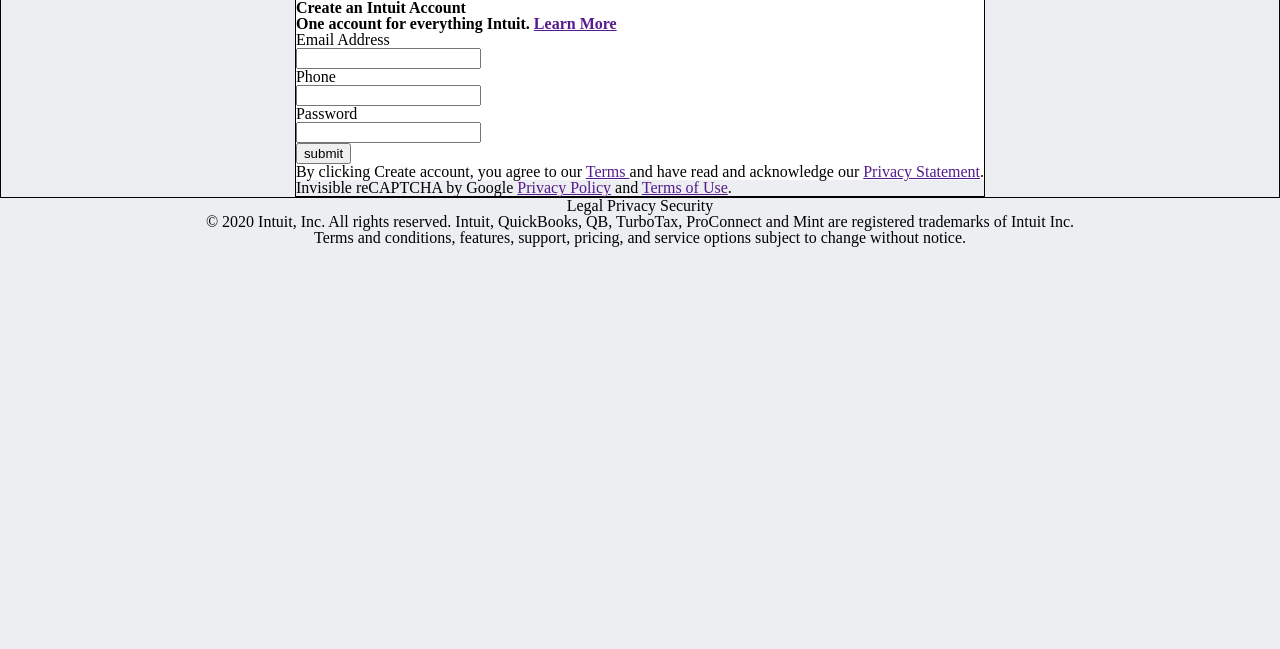
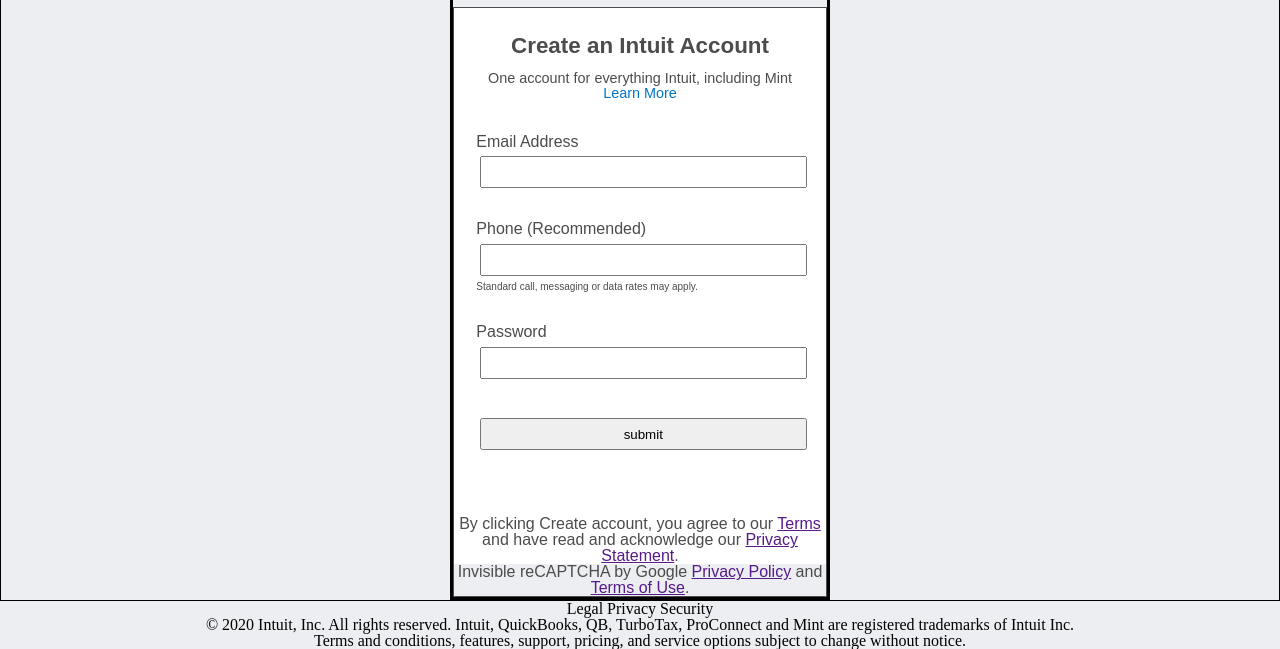
Before and after one commit to 8Bts/HTML-Forms, a plain HTML site: page index.html in a window 1280 px wide. Shown: the part 171-820 px from the top of the page. Drawn offline with Linux system fonts and the light colour scheme; a web font is replaced by a local one.

Commit message:
Adjusted form elements

```diff
--- a/index.html
+++ b/index.html
@@ -3,6 +3,7 @@
         <title>Intuit</title>
         <link rel="stylesheet" href="style.css">
         <link rel="stylesheet" href="css-reset.css">
+        <link href="https://fonts.googleapis.com/css?family=Hepta+Slab&display=swap" rel="stylesheet">
         <meta charset="utf-8">
         <meta name="viewport" content="width=device-width, initial-scale=1">
         <script src="https://kit.fontawesome.com/e2597287a1.js" crossorigin="anonymous"></script>
@@ -22,20 +23,26 @@
             </div>
         </nav>
         <main id="main">
-            <div class="signup">
+            <div class="main-div">
                 <div class="logo-div">
                     <img src="/assets/intuit-logo.png" alt="Intuit_Logo" class="intuit-logo">
                 </div>
                 <div class="signup-form">
-                    <h2>Create an Intuit Account</h2>
-                    <h4>One account for everything Intuit. <a href="">Learn More</a></h4>
+                    <div class="form-head-div">
+                        <h1 class="main-h1">Create an Intuit Account</h1>
+                        <br>
+                        <p>One account for everything Intuit, including Mint</p>
+                        <a  class="learn-more" href="">Learn More</a>
+                    </div>
                     <form action="" class="form">
-                        <label for="">Email Address</label> <br>
-                        <input type="text" name="" id=""> <br>
-                        <label for="">Phone</label> <br>
-                        <input type="text" name="" id=""> <br>
-                        <label for="">Password</label> <br>
-                        <input type="text" name="" id=""> <br>
+                        <label for="email">Email Address</label> <br>
+                        <input type="text" name="" id="email"> <br>
+                        <label for="phone">Phone (Recommended)</label> <br>
+                        <input type="text" name="" id="phone">
+                        <span class="under-input">Standard call, messaging or data rates may apply.</span><br>
+                        <div class="gap-div"></div>
+                        <label for="passw">Password</label> <br>
+                        <input type="text" name="" id="passw"> <br>
                         <input type="submit" name="" id="" value="submit">
                     </form>
                     <div class="terms"> By clicking Create account, you agree to our
--- a/style.css
+++ b/style.css
@@ -17,7 +17,7 @@ body{
 .signin{
     display: flex;
     flex-flow: row nowrap;
-    margin-right: 1.4%;
+    margin-right: 2%;
     padding: 0.9% 1%;
 }
 
@@ -55,7 +55,11 @@ body{
     align-items: center;
 }
 
-.signup{
+.main-div{
+    display: flex;
+    flex-flow: column nowrap;
+    border: solid;
+    width: 380px;
 
 }
 
@@ -63,19 +67,57 @@ body{
     display: flex;
     justify-content: center;
     align-items: center;
-    padding: 3% 1%;;
+    padding: 6.3% 1%;;
 }
 
 
 .intuit-logo{
-    width: 40%;
+    width: 73%;
 }
 
 .signup-form{
     background-color: white;
+    font-family:Arial, Helvetica, sans-serif;
+    font-size: medium;
+    color: #4c4c4c;
     border: solid 1px;
+    text-align: center;
+    padding-top: 7%;
+}
+.form-head-div{
+    font-size: 0.9rem;
+ }
+ .main-h1{
+     font-size: 1.4rem;
+ }
+ .learn-more{
+     text-decoration: none;
+     color: #0077c5;
+ }
+.form{
+    margin: 9% 6%;
+    text-align: start;
 }
 
+input{
+    margin: 2% 1% 10% 1%;
+    padding: 2%;
+    width: 100%;
+}
+#phone{
+    margin-bottom: 2%;
+}
+.gap-div{
+
+    margin: 2rem
+}
+.under-input{
+    font-size: x-small;
+
+}
+label{
+
+}
 .terms{
 
 }
```
Also changed, not shown: assets/lock-open.png (added).
